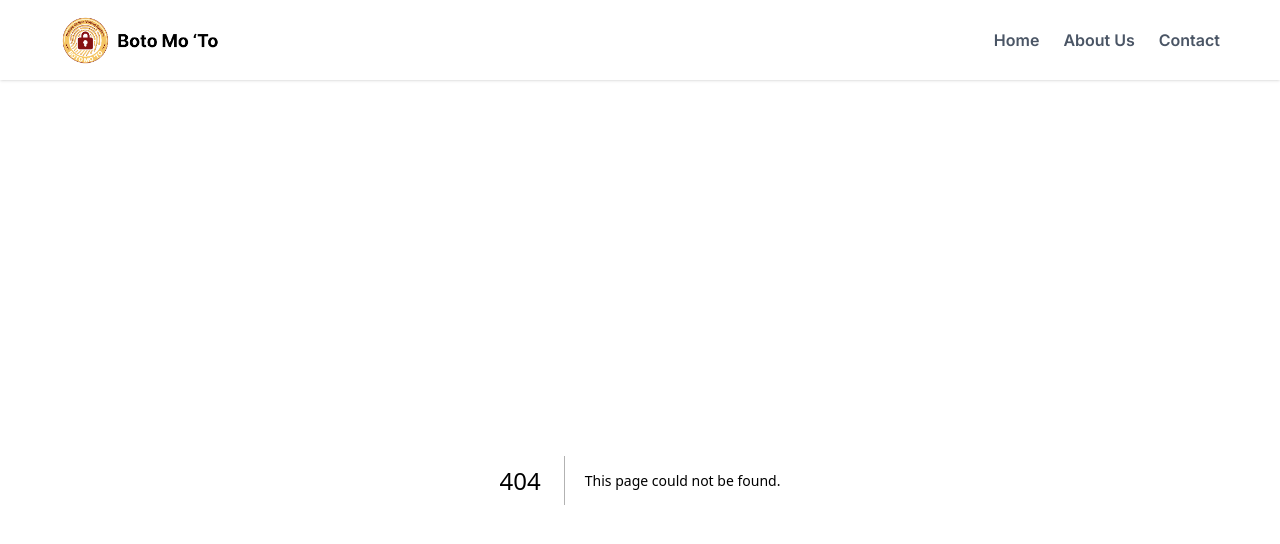
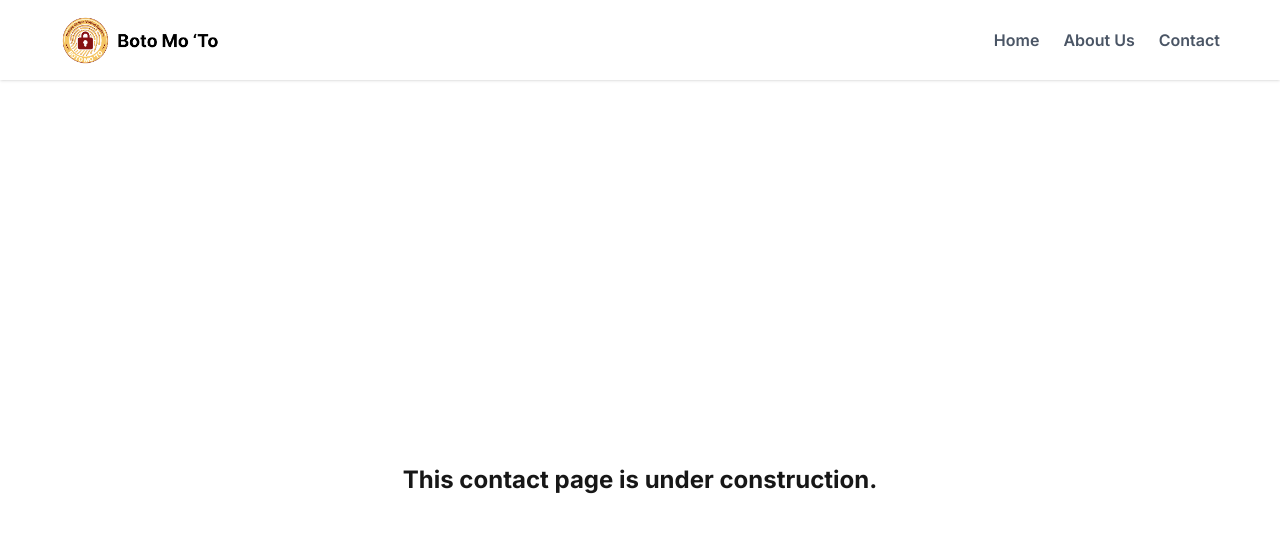
Before and after one commit to Boto-Mo-To-Capstone-Project/BotoMoTo, a Next.js app: page /about-us in a window 1280 px wide. Before the commit this address had no page. Shown: the top 544 px of the page. Built offline with nearby package versions, Linux system fonts and the light colour scheme.

Commit message:
added new placeholder routes, replace w new ones

```diff
--- /dev/null
+++ b/src/app/about-us/page.tsx
@@ -0,0 +1,9 @@
+const PlaceholderPage = () => {
+  return (
+    <main className="min-h-screen flex items-center justify-center">
+      <h1 className="text-2xl font-bold">This contact page is under construction.</h1>
+    </main>
+  );
+}
+
+export default PlaceholderPage;
--- /dev/null
+++ b/src/app/contact/page.tsx
@@ -0,0 +1,9 @@
+const PlaceholderPage = () => {
+  return (
+    <main className="min-h-screen flex items-center justify-center">
+      <h1 className="text-2xl font-bold">This contact page is under construction.</h1>
+    </main>
+  );
+}
+
+export default PlaceholderPage;
--- a/src/app/voter/election-status/page.tsx
+++ b/src/app/voter/election-status/page.tsx
@@ -9,7 +9,7 @@
 import { useRouter } from "next/navigation";
 
 const ElectionStatus = () => {
-  const isOpen = true; // condition if election is now open
+  const isOpen = false; // condition if election is now open
   const router = useRouter(); // to go to another route
 
   return (
```
Also changed, not shown: src/app/live-dashboard/page.tsx (added), src/app/voter/ballot-form/page.tsx (added), src/app/voter/survey-form/page.tsx (added).
